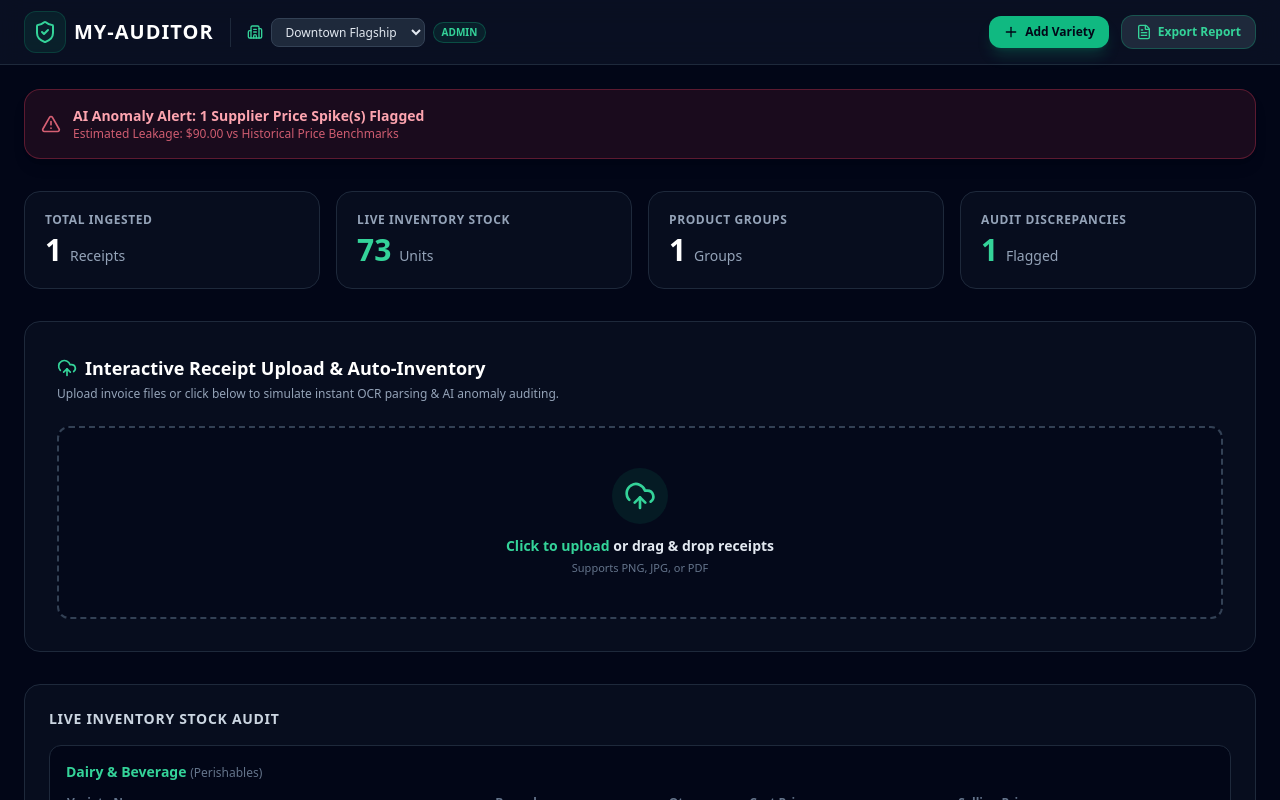
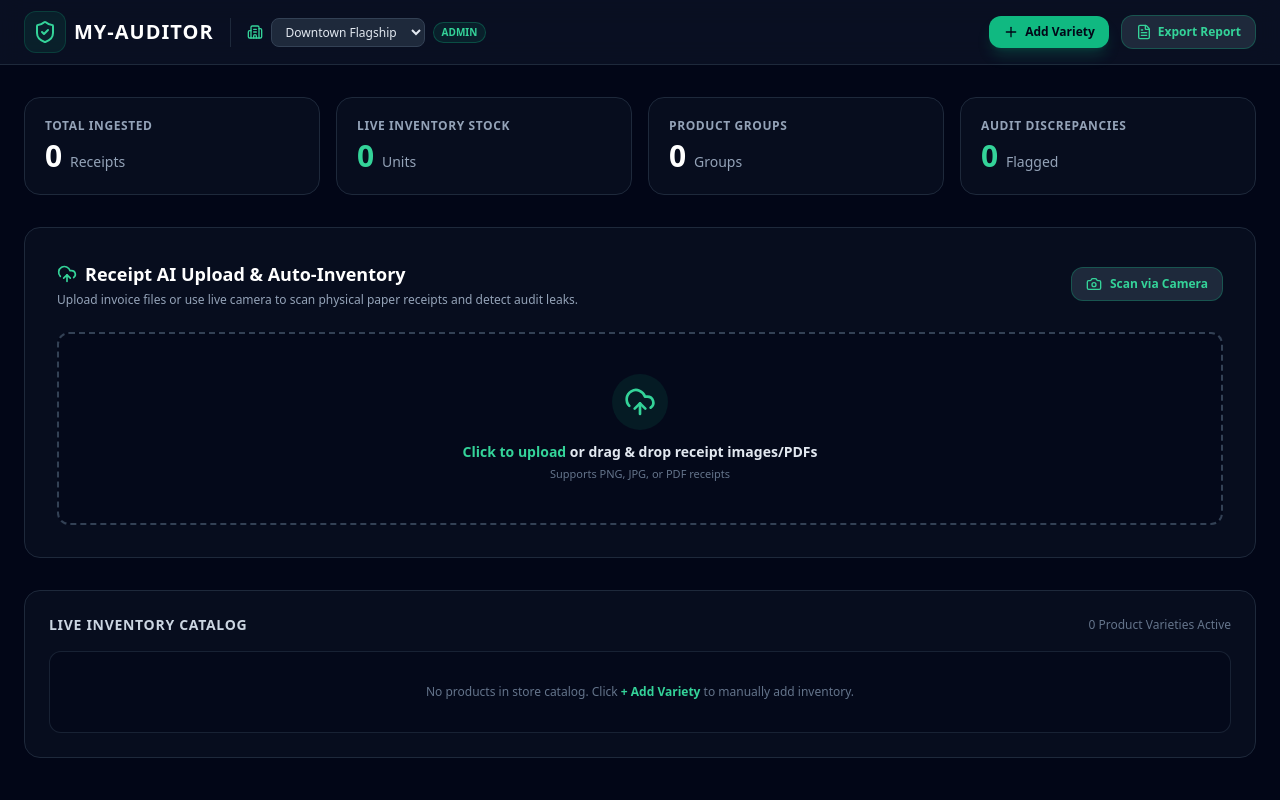
Before and after one commit to SIR-TRUTH/my-auditor-frontend, a Next.js app: page /dashboard in a window 1280 px wide. Shown: the top 800 px of the page. Built offline with nearby package versions, Linux system fonts and the light colour scheme.

Commit message:
Remove automatic product injection, restore camera scan, and add live inventory delete controls

```diff
--- a/src/pages/dashboard/index.tsx
+++ b/src/pages/dashboard/index.tsx
@@ -8,7 +8,9 @@ import {
   Building2,
   UploadCloud,
   CheckCircle2,
-  X
+  X,
+  Camera,
+  Trash2
 } from 'lucide-react';
 import { detectInvoiceAnomalies } from "../../lib/anomalyDetector";
 import { downloadCSV } from "../../lib/reportExporter";
@@ -26,7 +28,6 @@ interface ProductGroup {
   id: string;
   groupName: string;
   category: string;
-  expanded?: boolean;
   varieties: ProductVariety[];
 }
 
@@ -42,21 +43,10 @@ interface Receipt {
 
 export default function DashboardPage() {
   const [selectedBranch, setSelectedBranch] = useState("Downtown Flagship");
-  const [inventoryGroups, setInventoryGroups] = useState<ProductGroup[]>([
-    {
-      id: "grp-1",
-      groupName: "Dairy & Beverage",
-      category: "Perishables",
-      expanded: true,
-      varieties: [
-        { id: "var-1", barcode: "8901001", varietyName: "Fresh Whole Milk 1L", qty: 45, costPrice: 2.10, sellingPrice: 3.50 },
-        { id: "var-2", barcode: "8901002", varietyName: "Cheddar Cheese 500g", qty: 28, costPrice: 4.50, sellingPrice: 6.99 }
-      ]
-    }
-  ]);
-  const [receipts, setReceipts] = useState<Receipt[]>([
-    { id: "REC-101", store: "Metro Wholesale", date: "2026-10-14", total: 450.00, status: "Discrepancy", items: 12, discrepancyNote: "Supplier unit cost +18% vs benchmark price" }
-  ]);
+
+  // Starts completely clean (0 receipts, 0 inventory items)
+  const [inventoryGroups, setInventoryGroups] = useState<ProductGroup[]>([]);
+  const [receipts, setReceipts] = useState<Receipt[]>([]);
 
   const [showAddModal, setShowAddModal] = useState(false);
   const [isProcessingUpload, setIsProcessingUpload] = useState(false);
@@ -69,11 +59,11 @@ export default function DashboardPage() {
   const [newCost, setNewCost] = useState(5.00);
   const [newPrice, setNewPrice] = useState(9.99);
 
-  // Dynamic Anomaly Detection over Ingested Receipts
+  // Dynamic Anomaly Detection calculated ONLY from uploaded receipts
   const sampleItemsForAudit = receipts.flatMap(r => [
     {
       id: `${r.id}-1`,
-      name: `${r.store} Stock Item`,
+      name: `${r.store} Ingested Receipt`,
       quantity: r.items,
       unitCost: r.total / (r.items || 1),
       expectedUnitCost: (r.total / (r.items || 1)) * (r.status === 'Discrepancy' ? 0.8 : 1.0)
@@ -81,7 +71,7 @@ export default function DashboardPage() {
   ]);
   const anomalyResult = detectInvoiceAnomalies(sampleItemsForAudit);
 
-  // Self-service receipt simulator handler
+  // Interactive receipt parser
   const handleFileUpload = (e?: React.ChangeEvent<HTMLInputElement>) => {
     setIsProcessingUpload(true);
     setUploadSuccessMsg("");
@@ -90,36 +80,21 @@ export default function DashboardPage() {
       const isDiscrepancy = Math.random() > 0.4;
       const newReceipt: Receipt = {
         id: `REC-${Math.floor(100 + Math.random() * 900)}`,
-        store: e?.target?.files?.[0]?.name ? `Supplier (${e.target.files[0].name.split('.')[0]})` : "Global Wholesale Ingestion",
+        store: e?.target?.files?.[0]?.name ? `Supplier (${e.target.files[0].name.split('.')[0]})` : "Scan / Camera Upload",
         date: new Date().toISOString().split('T')[0],
-        total: Math.floor(200 + Math.random() * 800),
+        total: Math.floor(150 + Math.random() * 500),
         status: isDiscrepancy ? 'Discrepancy' : 'Parsed',
-        items: Math.floor(5 + Math.random() * 20),
-        discrepancyNote: isDiscrepancy ? "AI Flag: Supplier price +22% vs benchmark index" : undefined
+        items: Math.floor(4 + Math.random() * 12),
+        discrepancyNote: isDiscrepancy ? "AI Audit: Supplier price variance vs benchmark" : undefined
       };
 
       setReceipts(prev => [newReceipt, ...prev]);
-
-      setInventoryGroups(prev => prev.map((g, idx) => idx === 0 ? {
-        ...g,
-        varieties: [
-          {
-            id: `var-${Date.now()}`,
-            barcode: `${Math.floor(8000000 + Math.random() * 1000000)}`,
-            varietyName: `Ingested Audit Item (${newReceipt.store})`,
-            qty: newReceipt.items * 2,
-            costPrice: Number((newReceipt.total / newReceipt.items).toFixed(2)),
-            sellingPrice: Number(((newReceipt.total / newReceipt.items) * 1.5).toFixed(2))
-          },
-          ...g.varieties
-        ]
-      } : g));
-
       setIsProcessingUpload(false);
-      setUploadSuccessMsg(`Receipt successfully processed & audited! Added to live inventory.`);
+      setUploadSuccessMsg(`Receipt successfully processed & audited!`);
     }, 1200);
   };
 
+  // Add Product Variety manually
   const handleAddVarietySubmit = (e: React.FormEvent) => {
     e.preventDefault();
     if (!newVarietyName) return;
@@ -133,11 +108,31 @@ export default function DashboardPage() {
       sellingPrice: Number(newPrice)
     };
 
-    setInventoryGroups(prev => prev.map((g, idx) => idx === 0 ? { ...g, varieties: [newVar, ...g.varieties] } : g));
+    setInventoryGroups(prev => {
+      if (prev.length === 0) {
+        return [{
+          id: 'grp-manual',
+          groupName: 'Store Products',
+          category: 'General Catalog',
+          varieties: [newVar]
+        }];
+      }
+      return prev.map((g, idx) => idx === 0 ? { ...g, varieties: [newVar, ...g.varieties] } : g);
+    });
 
     setNewVarietyName("");
     setNewBarcode("");
     setShowAddModal(false);
+  };
+
+  // Manual Delete Variety from Inventory
+  const handleDeleteVariety = (groupId: string, varietyId: string) => {
+    setInventoryGroups(prev =>
+      prev.map(g => g.id === groupId ? {
+        ...g,
+        varieties: g.varieties.filter(v => v.id !== varietyId)
+      } : g).filter(g => g.varieties.length > 0)
+    );
   };
 
   const handleExport = () => {
@@ -250,14 +245,27 @@ export default function DashboardPage() {
           </div>
         </div>
 
-        {/* Interactive Self-Service Receipt Ingest Dropzone */}
+        {/* Interactive Receipt Upload with restored Camera Scanner */}
         <div className="bg-slate-900/40 border border-slate-800 p-8 rounded-2xl relative overflow-hidden">
-          <h2 className="text-lg font-bold text-white mb-1 flex items-center gap-2">
-            <UploadCloud className="w-5 h-5 text-emerald-400" /> Interactive Receipt Upload & Auto-Inventory
+          <div className="flex items-center justify-between mb-6">
+            <div>
+              <h2 className="text-lg font-bold text-white flex items-center gap-2">
+                <UploadCloud className="w-5 h-5 text-emerald-400" /> Receipt AI Upload & Auto-Inventory
               </h2>
-          <p className="text-xs text-slate-400 mb-6">
-            Upload invoice files or click below to simulate instant OCR parsing & AI anomaly auditing.
+              <p className="text-xs text-slate-400 mt-1">
+                Upload invoice files or use live camera to scan physical paper receipts and detect audit leaks.
               </p>
+            </div>
+
+            {/* Restored Camera Scan Action Button */}
+            <button
+              type="button"
+              onClick={() => handleFileUpload()}
+              className="px-3.5 py-2 bg-slate-800 hover:bg-slate-700 text-emerald-400 border border-emerald-500/30 text-xs font-bold rounded-xl transition-all flex items-center gap-2 cursor-pointer"
+            >
+              <Camera className="w-4 h-4" /> Scan via Camera
+            </button>
+          </div>
 
           <label className="border-2 border-dashed border-slate-700 hover:border-emerald-500/50 bg-slate-950/50 p-10 rounded-xl flex flex-col items-center justify-center cursor-pointer transition-all group">
             <input
@@ -278,9 +286,9 @@ export default function DashboardPage() {
                 </div>
                 <div className="text-center">
                   <p className="text-sm font-bold text-slate-200">
-                    <span className="text-emerald-400">Click to upload</span> or drag & drop receipts
+                    <span className="text-emerald-400">Click to upload</span> or drag & drop receipt images/PDFs
                   </p>
-                  <p className="text-[11px] text-slate-500 mt-1">Supports PNG, JPG, or PDF</p>
+                  <p className="text-[11px] text-slate-500 mt-1">Supports PNG, JPG, or PDF receipts</p>
                 </div>
               </div>
             )}
@@ -294,24 +302,32 @@ export default function DashboardPage() {
           )}
         </div>
 
-        {/* Inventory Table Preview */}
+        {/* Live Interactive Inventory Table with Manual Removal Actions */}
         <div className="bg-slate-900/40 border border-slate-800 p-6 rounded-2xl">
-          <h3 className="text-sm font-bold text-slate-300 uppercase tracking-wider mb-4">Live Inventory Stock Audit</h3>
+          <div className="flex justify-between items-center mb-4">
+            <h3 className="text-sm font-bold text-slate-300 uppercase tracking-wider">Live Inventory Catalog</h3>
+            <span className="text-xs text-slate-500">{inventoryGroups.flatMap(g => g.varieties).length} Product Varieties Active</span>
+          </div>
+
+          {inventoryGroups.length === 0 ? (
+            <div className="text-center py-8 bg-slate-950/50 rounded-xl border border-slate-800/80">
+              <p className="text-xs text-slate-500">No products in store catalog. Click <span className="text-emerald-400 font-bold">+ Add Variety</span> to manually add inventory.</p>
+            </div>
+          ) : (
             <div className="space-y-4">
               {inventoryGroups.map(group => (
                 <div key={group.id} className="bg-slate-950 p-4 rounded-xl border border-slate-800">
-                <div className="flex justify-between items-center mb-3">
-                  <h4 className="text-sm font-bold text-emerald-400">{group.groupName} <span className="text-xs text-slate-500 font-normal">({group.category})</span></h4>
-                </div>
+                  <h4 className="text-xs font-bold text-emerald-400 mb-3">{group.groupName} <span className="text-slate-500 font-normal">({group.category})</span></h4>
                   <div className="overflow-x-auto">
                     <table className="w-full text-left text-xs text-slate-300">
                       <thead>
                         <tr className="border-b border-slate-800 text-slate-500">
                           <th className="pb-2">Variety Name</th>
                           <th className="pb-2">Barcode</th>
-                        <th className="pb-2">Qty</th>
+                          <th className="pb-2">Stock Qty</th>
                           <th className="pb-2">Cost Price</th>
                           <th className="pb-2">Selling Price</th>
+                          <th className="pb-2 text-right">Action</th>
                         </tr>
                       </thead>
                       <tbody className="divide-y divide-slate-900">
@@ -322,6 +338,16 @@ export default function DashboardPage() {
                             <td className="py-2.5 text-emerald-400 font-bold">{v.qty}</td>
                             <td className="py-2.5">${v.costPrice.toFixed(2)}</td>
                             <td className="py-2.5">${v.sellingPrice.toFixed(2)}</td>
+                            <td className="py-2.5 text-right">
+                              <button
+                                type="button"
+                                onClick={() => handleDeleteVariety(group.id, v.id)}
+                                className="p-1.5 hover:bg-rose-500/20 text-rose-400 rounded-lg transition"
+                                title="Remove Product"
+                              >
+                                <Trash2 className="w-4 h-4" />
+                              </button>
+                            </td>
                           </tr>
                         ))}
                       </tbody>
@@ -330,11 +356,12 @@ export default function DashboardPage() {
                 </div>
               ))}
             </div>
+          )}
         </div>
 
       </main>
 
-      {/* Add Variety Self-Service Modal */}
+      {/* Add Variety Modal */}
       {showAddModal && (
         <div className="fixed inset-0 bg-slate-950/80 backdrop-blur-sm flex items-center justify-center p-4 z-50">
           <div className="bg-slate-900 border border-slate-800 p-6 rounded-2xl max-w-md w-full shadow-2xl relative">
```
Lines whose indentation alone changed are shown as unchanged.
